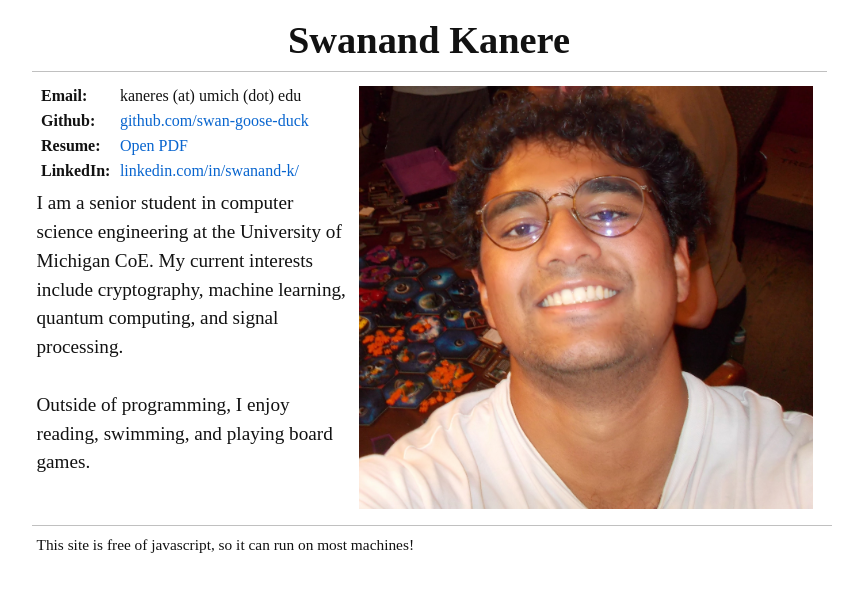
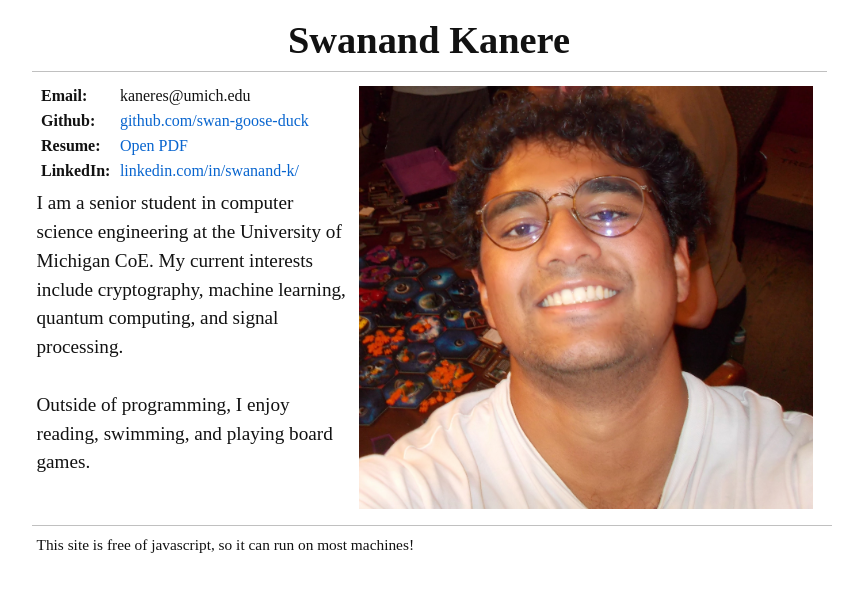
Before and after one commit to swan-goose-duck/swan-goose-duck.github.io, a plain HTML site: page index.html in a window 1280 px wide. Shown: the whole page, without its empty margins (211-1074 px from the left). Drawn offline with Linux system fonts and the light colour scheme.

Commit message:
Email now copy-able

```diff
--- a/index.html
+++ b/index.html
@@ -15,7 +15,7 @@
                 <tbody>
                     <tr>
                         <th valign="top" align="left">Email:</th>
-                        <td valign="top" align="left"><a>kaneres (at) umich (dot) edu</a></td>
+                        <td valign="top" align="left"><a>kaneres@umich.edu</a></td>
                     </tr>
                     <tr>
                         <th valign="top" align="left">Github:</th>
```
